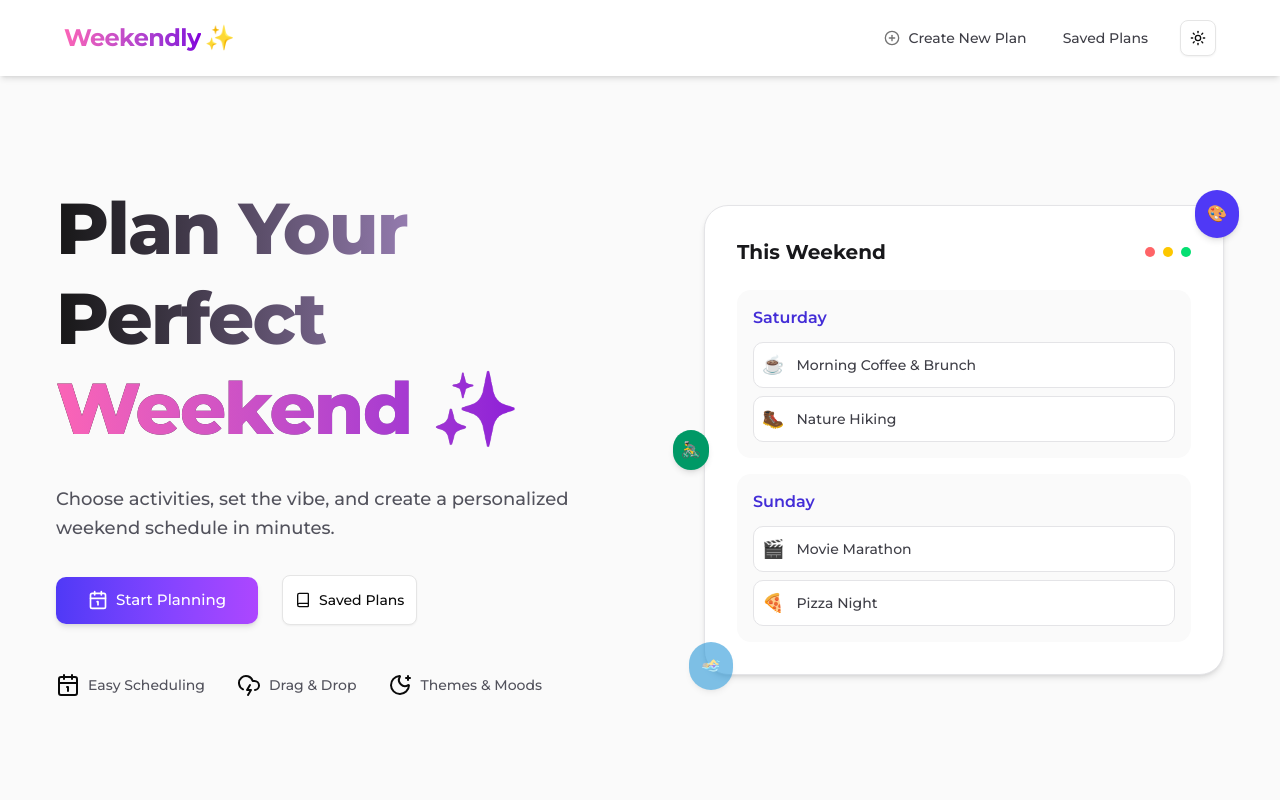
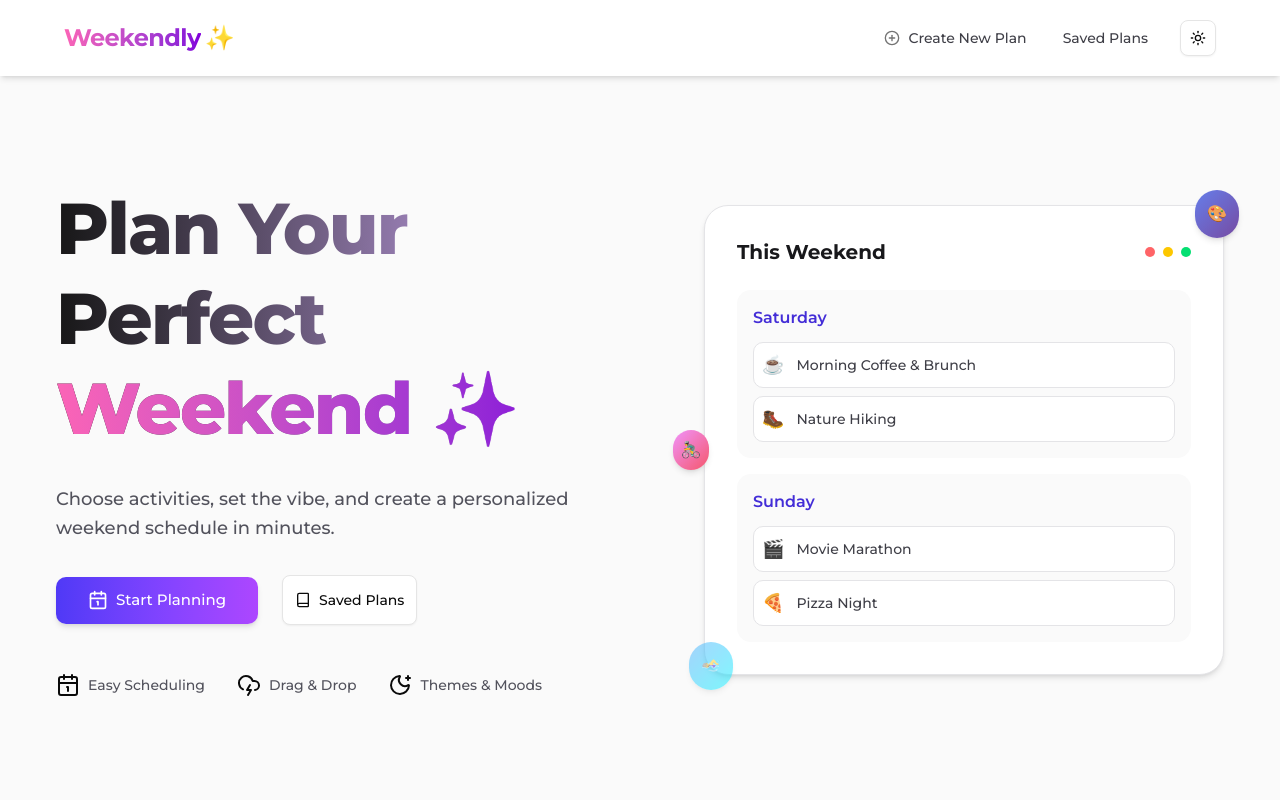
Before and after one commit to axnand/planner, a Next.js app: page / in a window 1280 px wide. Shown: the top 800 px of the page. Built offline with nearby package versions, Linux system fonts and the light colour scheme.

Commit message:
ui for saved plans fixed

```diff
--- a/src/components/HeroSection.jsx
+++ b/src/components/HeroSection.jsx
@@ -5,6 +5,8 @@ import Link from 'next/link';
 import { Button } from './ui/button';
 
 const HeroSection = () => {
+
+
 
   return (
     <div className="pt-10 transition-colors duration-500 bg-zinc-50 dark:bg-zinc-950 px-8">
@@ -130,15 +132,27 @@ const HeroSection = () => {
               </div>
 
               {/* Floating Activity Icons */}
-              <div className="absolute -top-4 -right-4 bg-indigo-600 text-white p-3 rounded-full shadow-md animate-pulse">
+              <div
+                className="absolute -top-4 -right-4 text-white p-3 rounded-full shadow-md animate-pulse"
+                style={{ background: "linear-gradient(135deg, #667eea, #764ba2)" }}
+              >
                 🎨
               </div>
-              <div className="absolute -bottom-4 -left-4 bg-sky-600 text-white p-3 rounded-full shadow-md animate-pulse delay-1000">
+
+              <div
+                className="absolute -bottom-4 -left-4 text-white p-3 rounded-full shadow-md animate-pulse delay-1000"
+                style={{ background: "linear-gradient(135deg, #4facfe, #00f2fe)" }}
+              >
                 🏊‍♀️
               </div>
-              <div className="absolute top-1/2 -left-8 bg-emerald-600 text-white p-2 rounded-full shadow-md animate-bounce">
+
+              <div
+                className="absolute top-1/2 -left-8 text-white p-2 rounded-full shadow-md animate-bounce"
+                style={{ background: "linear-gradient(135deg, #f093fb, #f5576c)" }}
+              >
                 🚴‍♂️
               </div>
+
             </div>
           </div>
 
--- a/src/components/SavedPlansManager.jsx
+++ b/src/components/SavedPlansManager.jsx
@@ -21,7 +21,21 @@ const SavedPlansManager = ({ onBack, onEditPlan, onCreateNew }) => {
   const [viewMode, setViewMode] = useState("timeline");
   const [showDeleteDialog, setShowDeleteDialog] = useState(null);
   const [showExportDialog, setShowExportDialog] = useState(null);
-  const [showPosterGenerator, setShowPosterGenerator] = useState(null); // stores plan object when open
+  const [showPosterGenerator, setShowPosterGenerator] = useState(null);
+
+  const themeGradients = {
+  lazy: "linear-gradient(135deg, #667eea, #764ba2)",
+  adventurous: "linear-gradient(135deg, #f093fb, #f5576c)",
+  family: "linear-gradient(135deg, #4facfe, #00f2fe)",
+  default: "linear-gradient(135deg, #667eea, #764ba2)",
+};
+
+const themeBadgeVariants = {
+  lazy: "lazy",
+  adventurous: "adventurous",
+  family: "family",
+  default: "default",
+};
 
 
 
@@ -192,7 +206,11 @@ const SavedPlansManager = ({ onBack, onEditPlan, onCreateNew }) => {
                     {plan.theme}
                   </Badge>
                 </div>
-                <div className={cn("h-1 w-full rounded-full", getThemeColor(plan.theme))} />
+                <div
+                  className="h-1 w-1/3 rounded-full"
+                  style={{ background: themeGradients[plan.theme] || themeGradients.default }}
+                />
+
               </CardHeader>
 
               <CardContent className="space-y-4">
```
